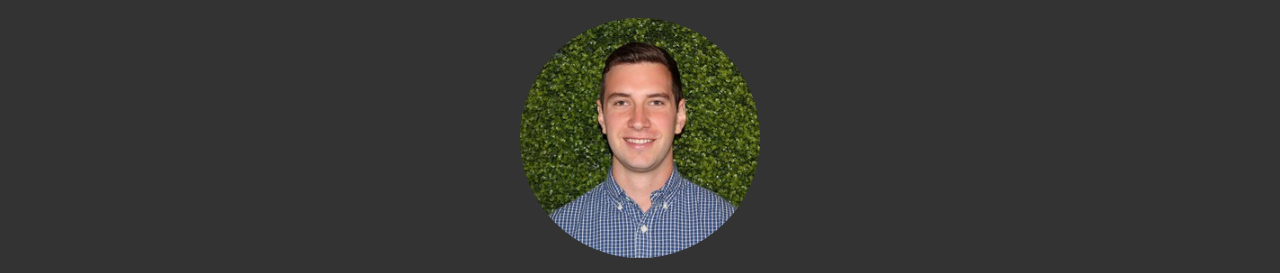
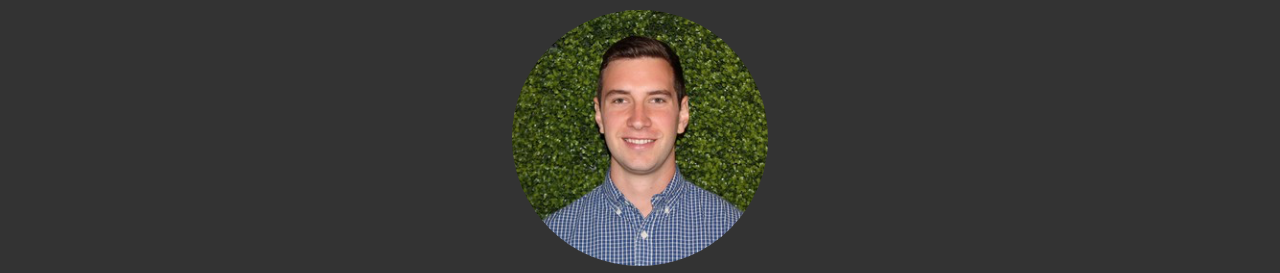
Before and after one commit to matthewgrossman/website, an Eleventy site: page index.md in a window 1280 px wide. Shown: the part 185-458 px from the top of the page. Built offline with nearby package versions, Linux system fonts and the light colour scheme; Eleventy itself is replaced by a stand-in of ours; files that its build step writes are made by us from their sources.

Commit message:
mess w/ padding

```diff
--- a/static/css/main.css
+++ b/static/css/main.css
@@ -41,14 +41,14 @@ header {
   background-repeat: no-repeat;
   background-size: cover;
   background-color: #333;
-  padding: 5vh 2em;
+  padding: 2rem;
   text-align: center;
 }
 
 header img {
   background-size: cover;
-  width: 15rem;
-  height: 15rem;
+  width: 16rem;
+  height: 16rem;
   border-radius: 50%;
 }
 
```
